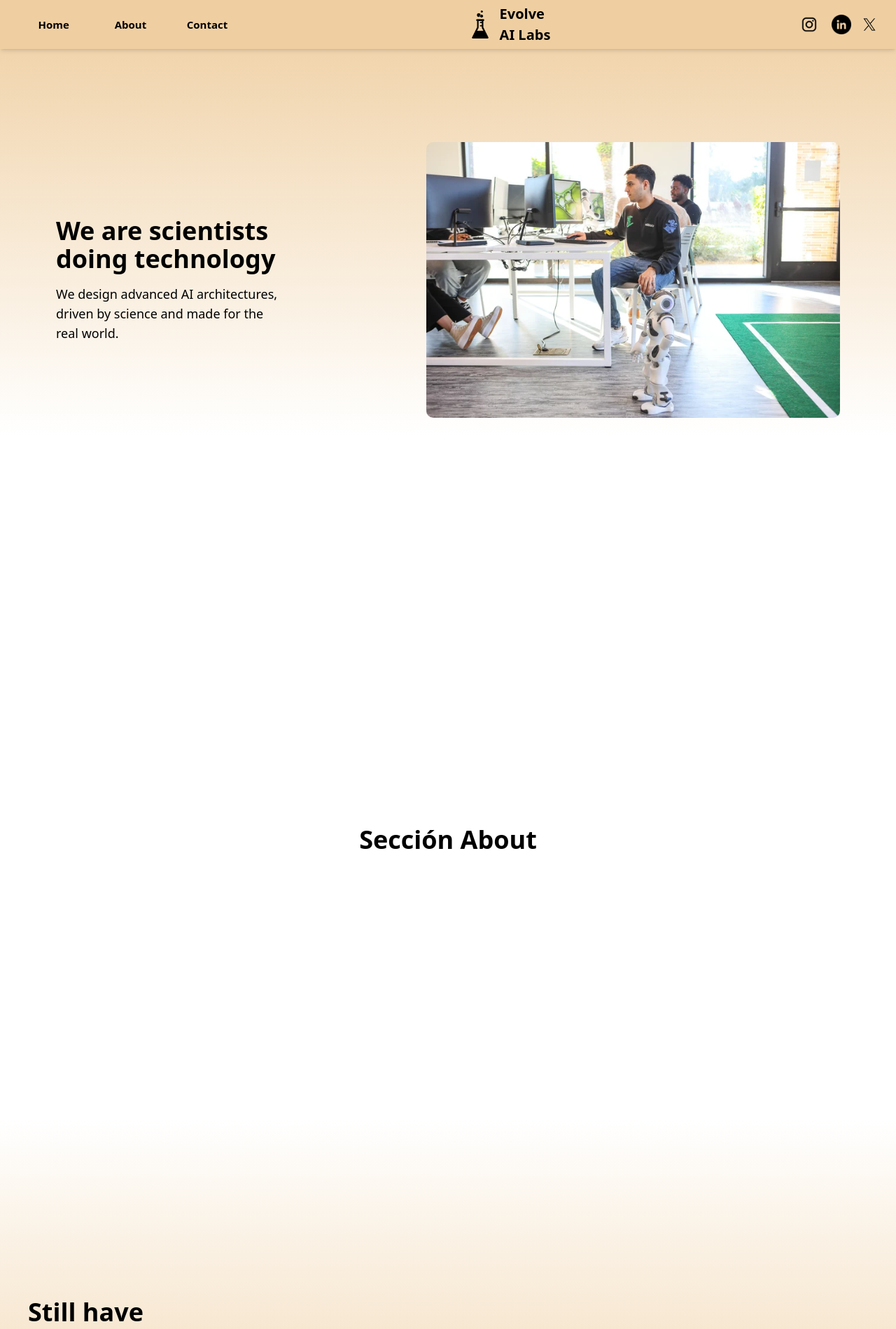
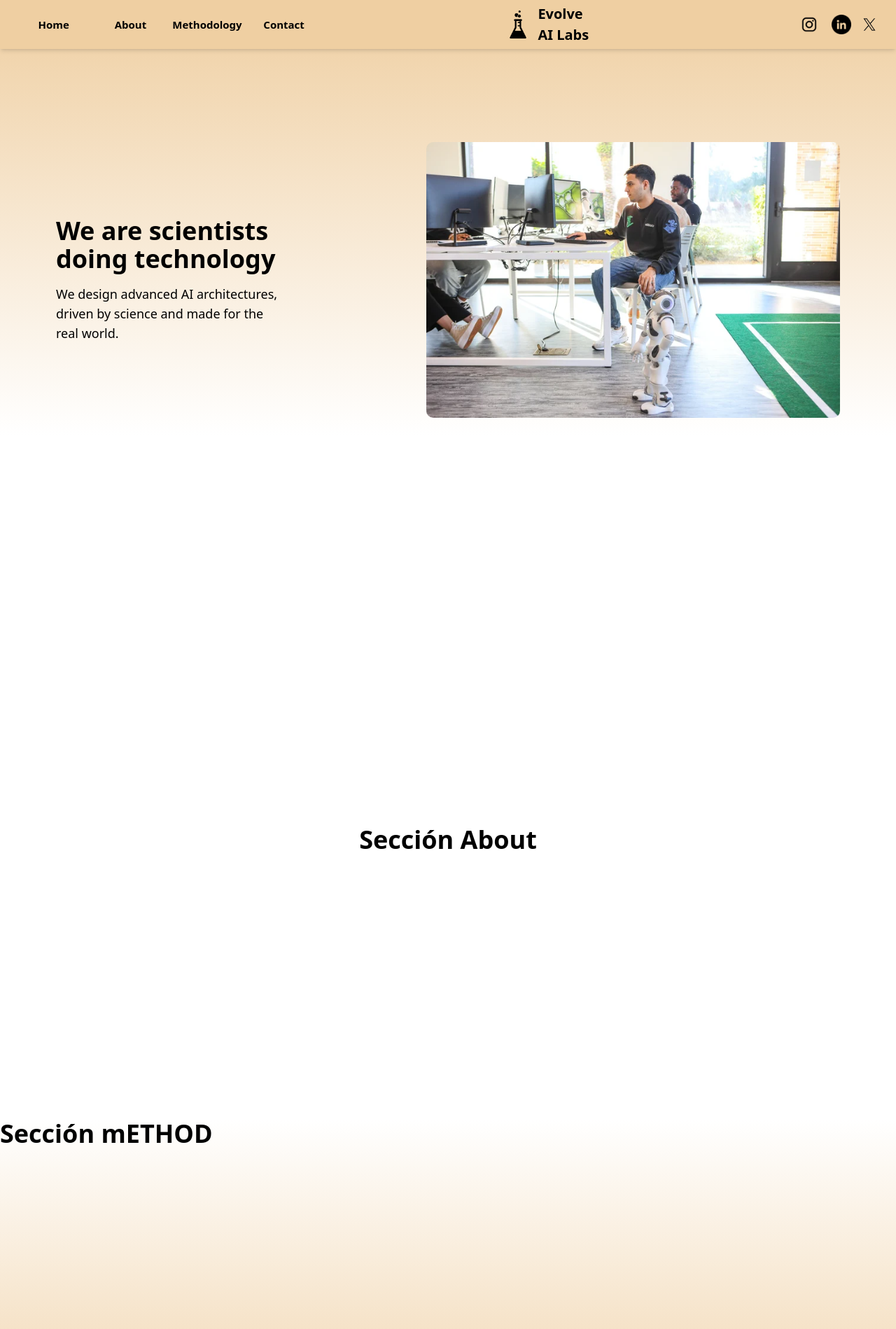
Before and after one commit to Si0uxsieSi0ux/Evolve-Labs, a Next.js app: page / in a window 1280 px wide. Shown: the top 1899 px of the page at 70% size. Built offline with nearby package versions, Linux system fonts and the light colour scheme.

Commit message:
🚧 Methodology section in progress

```diff
--- a/src/app/page.tsx
+++ b/src/app/page.tsx
@@ -5,11 +5,13 @@ import Header from '../components/ui/Header';
 import HomeSection from '../components/HomeSection';
 import AboutSection from '../components/AboutSection';
 import ContactSection from '../components/ContactSection';
+import MethodologySection from '../components/MethodologySection';
 
 export default function Home() {
   const homeRef = useRef<HTMLElement | null>(null);
   const aboutRef = useRef<HTMLElement | null>(null);
   const contactRef = useRef<HTMLElement | null>(null);
+  const methodRef = useRef<HTMLElement | null>(null);
   const lenisRef = useLenis();
 
   const scrollToSection = (ref: React.RefObject<HTMLElement | null>) => {
@@ -17,8 +19,8 @@ export default function Home() {
       //const lenis = new Lenis();
       //lenisRef.scrollTo(ref.current, {
       lenisRef.current.scrollTo(ref.current, {
-        offset: 40, // Ajusta para el header fijo
-        duration: 1.0,
+        offset: -50, // Ajusta para el header fijo
+        duration: 1.5,
         easing: (t: number) => Math.min(1, 1.001 - Math.pow(2, -10 * t)),
       });
     }
@@ -30,10 +32,12 @@ export default function Home() {
         homeRef={homeRef}
         aboutRef={aboutRef}
         contactRef={contactRef}
+        methodRef={methodRef}
       />
       <main>
         <HomeSection ref={homeRef} />
         <AboutSection ref={aboutRef} />
+        <MethodologySection ref={methodRef}/>
         <ContactSection ref={contactRef} />
       </main>
     </>
--- /dev/null
+++ b/src/components/MethodologySection.tsx
@@ -0,0 +1,16 @@
+import React, { forwardRef } from 'react';
+
+const MethodologySection = forwardRef<HTMLElement>((props, ref) => {
+  return (
+    <section
+      ref={ref}
+      className="w-full relative [background:linear-gradient(180deg,_#fff,_#efcfa2)] h-[507px]"
+    >
+      <h1 className="text-4xl font-bold">Sección mETHOD</h1>
+    </section>
+  );
+});
+
+MethodologySection.displayName = 'MethodologySection';
+
+export default MethodologySection;
--- a/src/components/hooks/useLenis.tsx
+++ b/src/components/hooks/useLenis.tsx
@@ -9,7 +9,12 @@ export const useLenis = () => {
     useEffect(() => {
         const lenis = new Lenis({
             duration: 0.5, // Duración del scroll
-            easing: (t: number) => Math.min(1, 1.001 - Math.pow(2, -10 * t)), // Suavizado
+            //easing: (t: number) => Math.min(1, 1.001 - Math.pow(2, -10 * t)), // Suavizado
+            lerp: 0.12,
+            smoothWheel: false,               // Habilita suavizado en rueda
+            wheelMultiplier: 1,             // Reduce aceleración del scroll
+            touchMultiplier: 1,
+            easing: (t) => t,
         });
 
         lenisRef.current = lenis;
--- a/src/components/ui/Header.tsx
+++ b/src/components/ui/Header.tsx
@@ -8,9 +8,10 @@ interface HeaderProps {
   homeRef: React.RefObject<HTMLElement | null>;
   aboutRef: React.RefObject<HTMLElement | null>;
   contactRef: React.RefObject<HTMLElement | null>;
+  methodRef: React.RefObject<HTMLElement | null>;
 }
 
-const Header: React.FC<HeaderProps> = ({ scrollToSection, homeRef, aboutRef, contactRef }) => {
+const Header: React.FC<HeaderProps> = ({ scrollToSection, homeRef, aboutRef, contactRef, methodRef }) => {
   return (
     <header
       className="fixed top-0 left-0 w-full shadow-md z-20 flex items-center justify-between px-6 py-1  h-[70px]"
@@ -31,6 +32,12 @@ const Header: React.FC<HeaderProps> = ({ scrollToSection, homeRef, aboutRef, con
 
         >
        <b className="w-[105.6px] relative text-[15px] flex font-inter text-black hover:text-blue-500 text-center items-center justify-center h-[37px] transition-colors">About</b>
+        </button>
+        <button
+          onClick={() => scrollToSection(methodRef)}
+          className="text-gray-600 hover:text-blue-500 transition-colors"
+        >
+          <b className="w-[105.6px] relative text-[15px] flex font-inter text-black hover:text-blue-500 text-center items-center justify-center h-[37px] transition-colors">Methodology</b>
         </button>
         <button
           onClick={() => scrollToSection(contactRef)}
```
